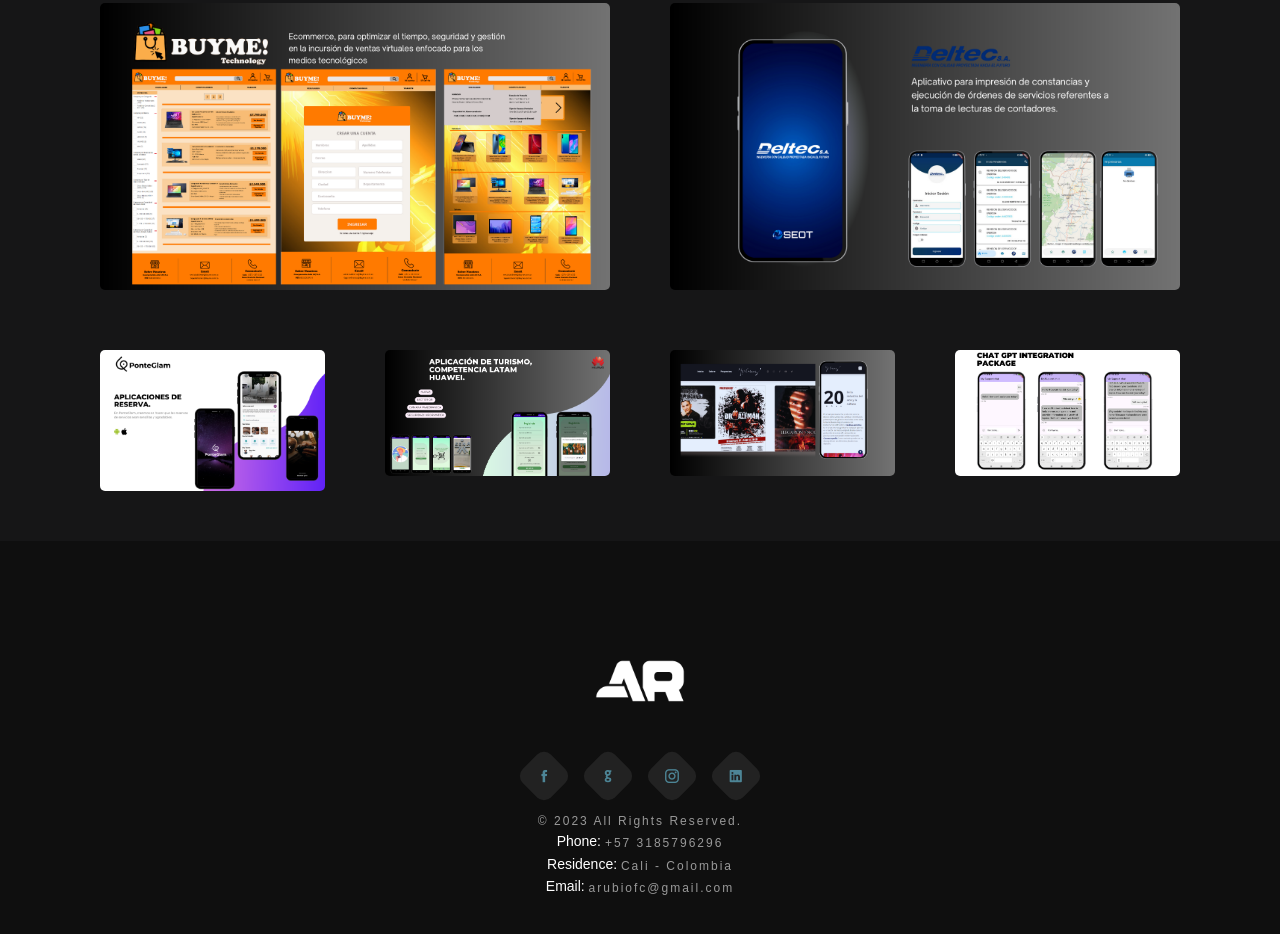
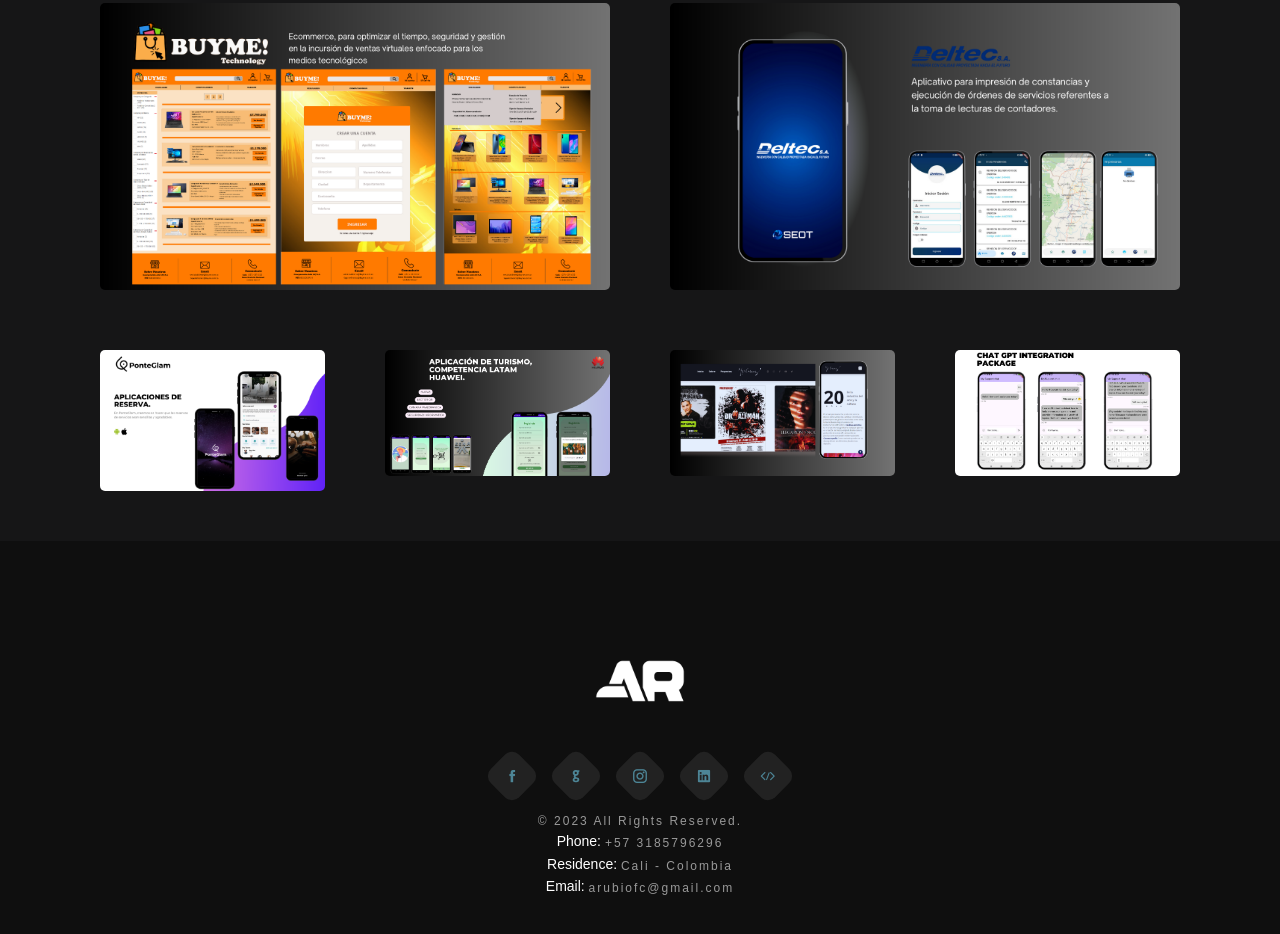
Before and after one commit to anthonyR012/portfolio_frontend, a website with bundled scripts: page public/index.html in a window 1280 px wide. Shown: the part 3648-4582 px from the top of the page. Built offline with nearby package versions, Linux system fonts and the light colour scheme; a script that the page names is missing.

Commit message:
Fix: add new reference to dart packages

```diff
--- a/public/index.html
+++ b/public/index.html
@@ -452,6 +452,7 @@
                         class="icofont icofont-instagram"></i></a>
                 <a href="https://www.linkedin.com/in/anthony-rubio-48995b1b3/" target="_blank"><i
                         class="icofont icofont-linkedin"></i></a>
+                <a href="https://pub.dev/publishers/rubio.ink/packages" target="_blank"><i class="icofont icofont-code-alt"></i></i></a>
             </div>
             <p>&copy; 2023 All Rights Reserved.</p>
         </div>
```
